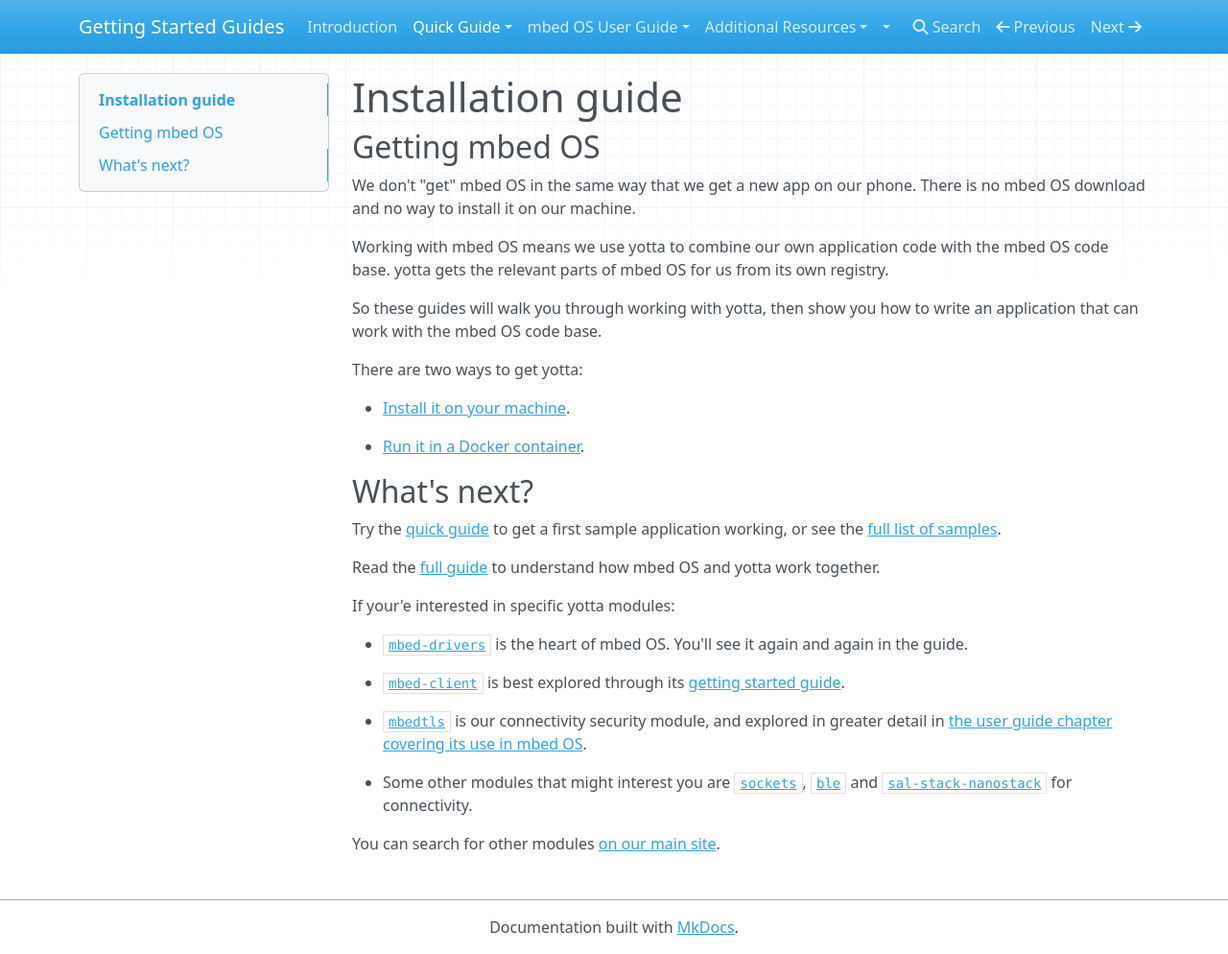
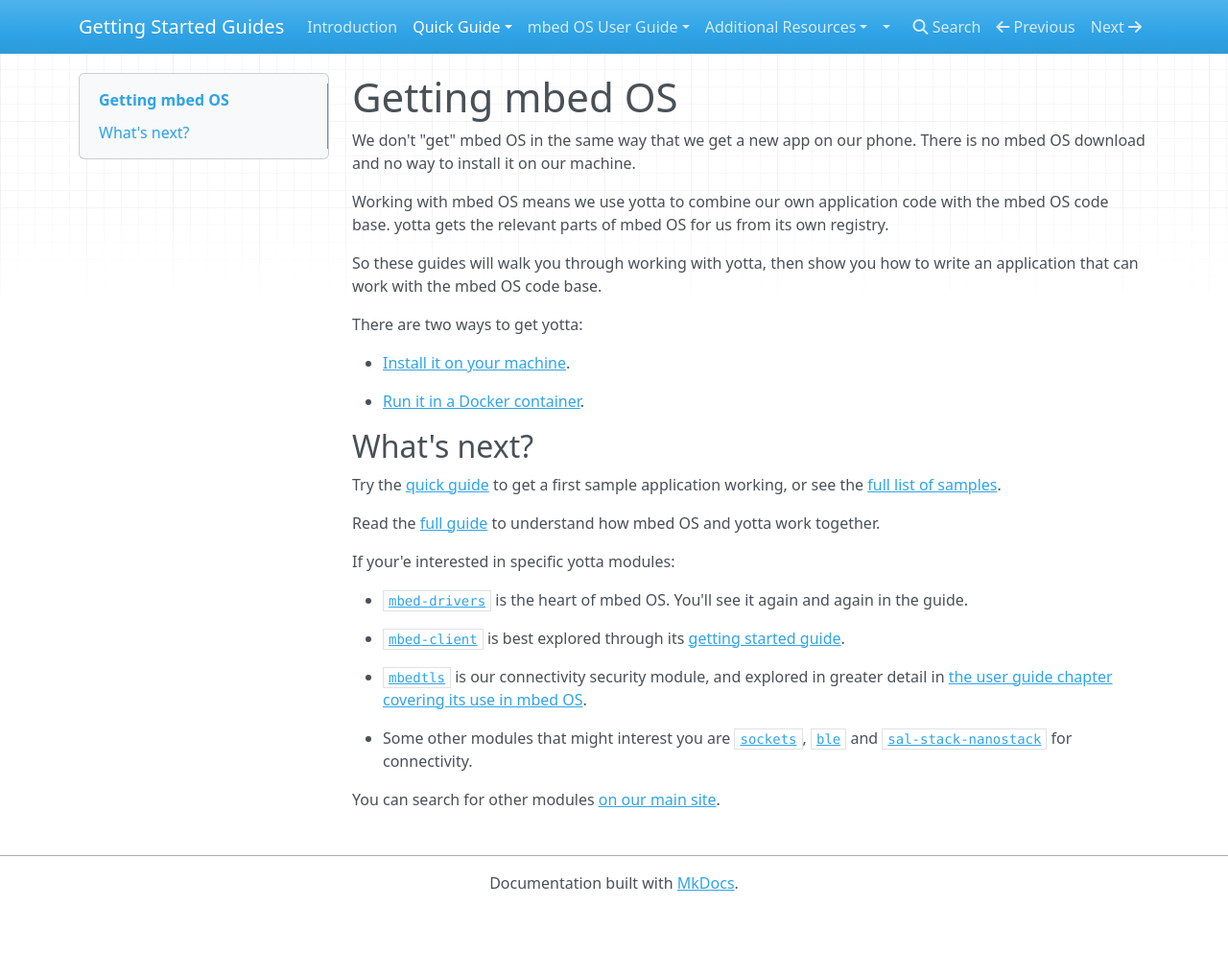
Before and after one commit to ARMmbed/GettingStartedmbedOS, an MkDocs documentation site: the page built from Docs/installation.md, in a window 1280 px wide and 994 px high. Shown: the whole window at 96% size. Built offline with MkDocs 1.6.1, drawn with Linux system fonts in a browser that asks for light colours; nearby versions of some CDN libraries; old or Windows-style settings are respelled for this version of MkDocs.

Commit message:
Changing header level

```diff
--- a/Docs/installation.md
+++ b/Docs/installation.md
@@ -1,6 +1,4 @@
-# Installation guide
-
-## Getting mbed OS
+# Getting mbed OS
 
 We don't "get" mbed OS in the same way that we get a new app on our phone. There is no mbed OS download and no way to install it on our machine.
 
```
